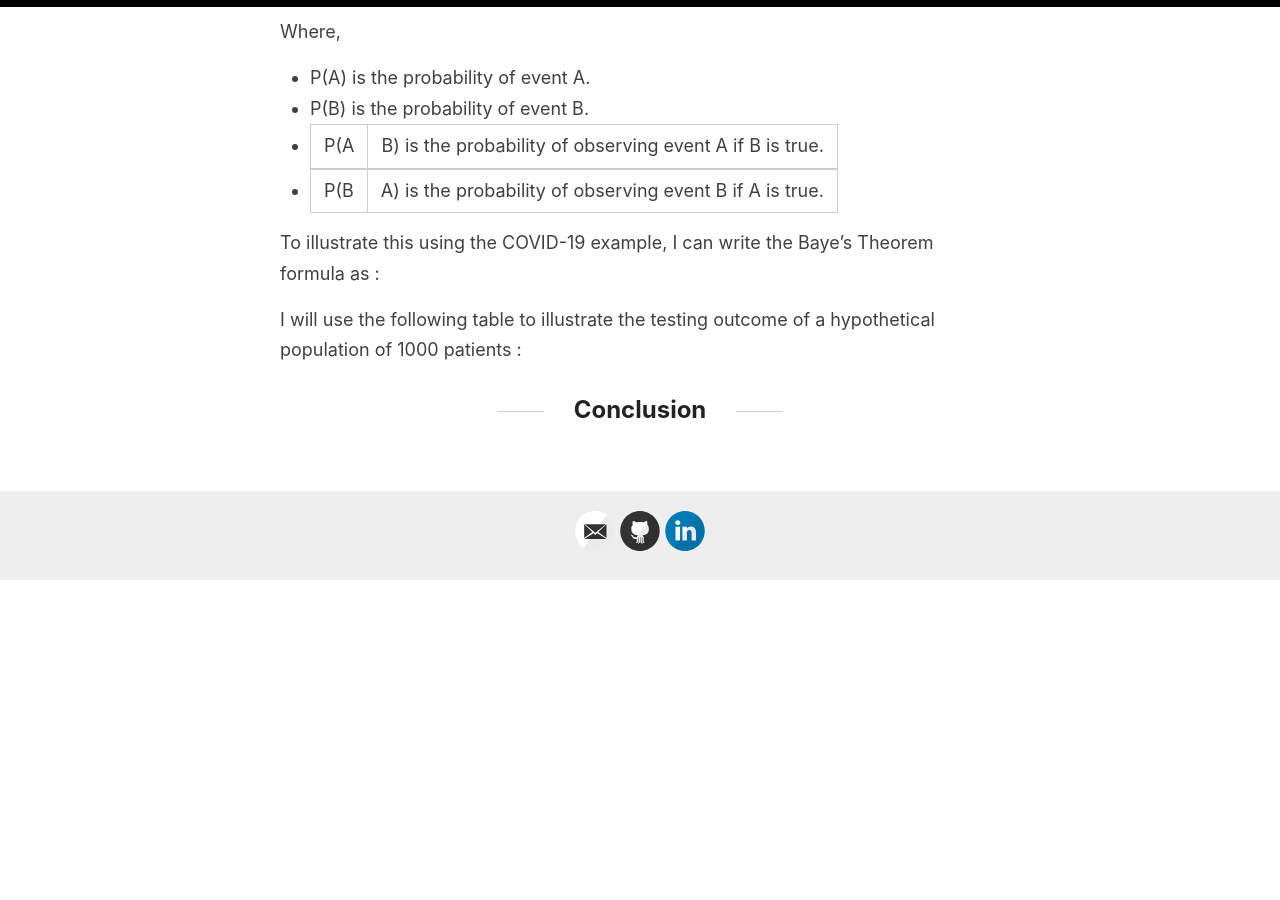
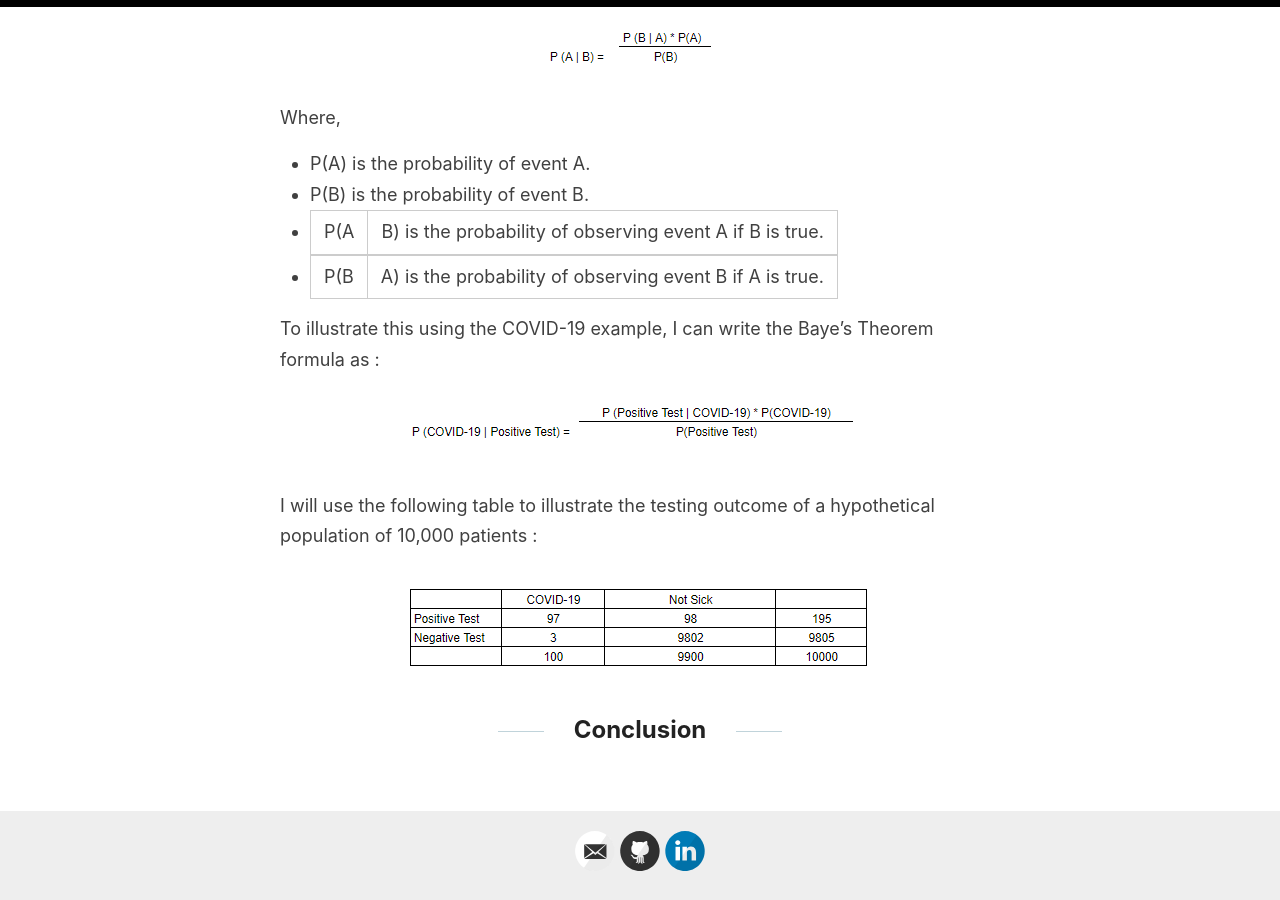
Before and after one commit to Murrkeys/Murrkeys.github.io, a Jekyll site: the page built from _posts/2020-9-1-Bayes-Covid-Test.md, in a window 1280 px wide and 900 px high, scrolled down 931 px. Built offline with Jekyll 4.4.1, drawn with Linux system fonts in a browser that asks for light colours; before the commit the page ends 1511 px from its top, so only the background shows below that.

Commit message:
Update 2020-9-1-Bayes-Covid-Test.md

```diff
--- a/_posts/2020-9-1-Bayes-Covid-Test.md
+++ b/_posts/2020-9-1-Bayes-Covid-Test.md
@@ -16,6 +16,8 @@ Baye's Theorem goes a step further by incorporting our prior knowledge about COV
 
 The Baye's Theorem formula is below :
 
+<img src="/images/BT_1.png"/>
+
 Where,
 * P(A) is the probability of event A.
 * P(B) is the probability of event B.
@@ -24,7 +26,11 @@ Where,
 
 To illustrate this using the COVID-19 example, I can write the Baye's Theorem formula as :
 
-I will use the following table to illustrate the testing outcome of a hypothetical population of 1000 patients :
+<img src="/images/BT_2.png"/>
+
+I will use the following table to illustrate the testing outcome of a hypothetical population of 10,000 patients :
+
+<img src="/images/BT_3.png"/>
 
 
 ## Conclusion
```
